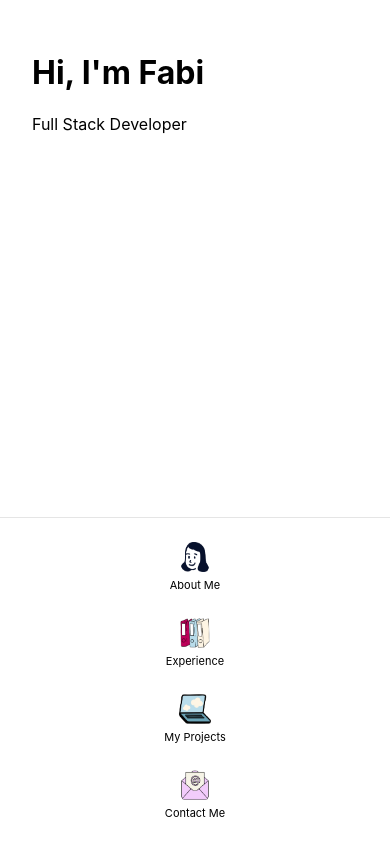
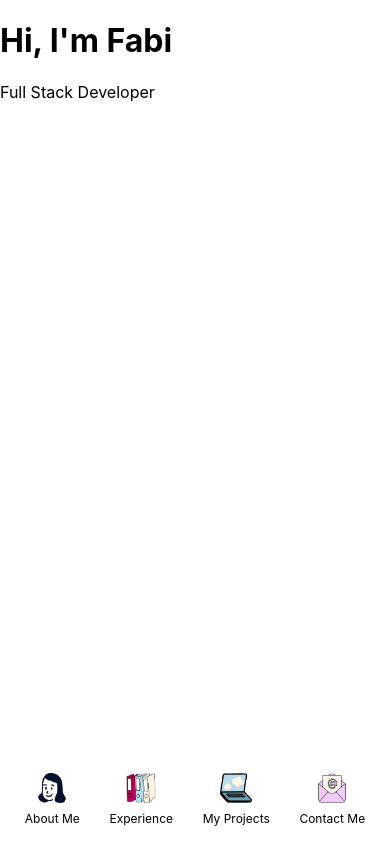
Before and after one commit to fabiolajsm/fabiolajsm-web, a React (Create React App) app: page / in a window 390 px wide. Built offline with nearby package versions, Linux system fonts and the light colour scheme.

Commit message:
Sidebar/layout responsive styles

```diff
--- a/src/styles/Buttons.css
+++ b/src/styles/Buttons.css
@@ -1,26 +1,27 @@
 .buttons {
-    display: grid;
-    grid-template-columns: 1fr;
-    gap: 10px;
+  display: flex;
+  flex-direction: column;
+  justify-content: space-evenly;
+  align-items: center;
+
+  height: 100%;
   margin: 10px;
 }
 
-/* Botón */
 .button {
   display: flex;
   flex-direction: column;
   align-items: center;
   justify-content: center;
 
-    gap: 6px;
-    padding: 12px;
+  gap: 8px;
+  padding: 15px;
 
   text-decoration: none;
   color: inherit;
   border-radius: 12px;
 }
 
-/* Desktop */
 .button img {
   width: 70px;
   height: 40px;
@@ -38,12 +39,13 @@
   background-color: rgba(0, 0, 0, 0.1);
 }
 
-/* 📱 Mobile */
+/* Mobile */
 @media (max-width: 768px) {
   .buttons {
     flex-direction: row;
     justify-content: space-around;
-        margin: 8px;
+    height: auto;
+    width: 100%;
   }
 
   .button {
@@ -56,6 +58,6 @@
   }
 
   .button span {
-        font-size: 11px;
+    font-size: 12px;
   }
 }
--- a/src/styles/Layout.css
+++ b/src/styles/Layout.css
@@ -1,45 +1,36 @@
 .layout {
   display: flex;
-  min-height: 100vh;
+  width: 100%;
 }
 
-/* Desktop */
 .sidebar {
-  width: 220px;
-  min-height: 100vh;
+  width: 150px;
+  flex-shrink: 0;
   display: flex;
-  justify-content: flex-start;
+  justify-content: center;
+  align-items: flex-start;
 }
 
 .content {
-  flex: 1;
-  padding: 2rem;
+  flex-grow: 1;
+  min-width: 0;
 }
 
-/* 📱 Mobile */
+/* Mobile */
 @media (max-width: 768px) {
   .layout {
     flex-direction: column;
   }
 
+  .content {
+    order: 1;
+  }
+
   .sidebar {
+    order: 2;
     width: 100%;
-    min-height: auto;
-    position: fixed;          /* 👈 clave */
-    bottom: 0;                /* 👈 clave */
-    left: 0;
-
     display: flex;
     justify-content: center;
     align-items: center;
-
-    padding: 0.5rem 0;
-    background: white;
-    border-top: 1px solid rgba(0, 0, 0, 0.1);
-    z-index: 100;
-  }
-
-  .content {
-    padding-bottom: 120px;    /* espacio para la barra */
   }
 }
```
Lines whose indentation alone changed are shown as unchanged.
